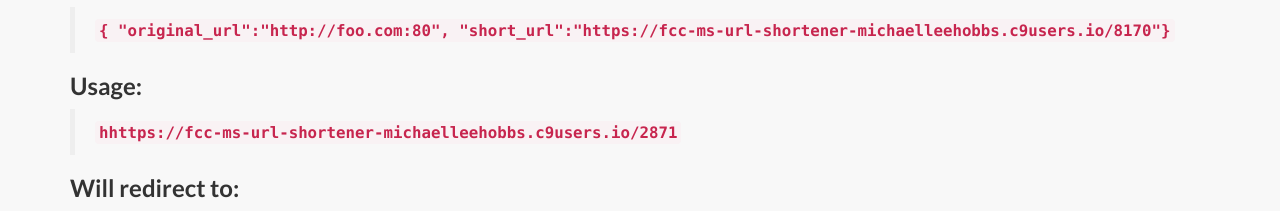
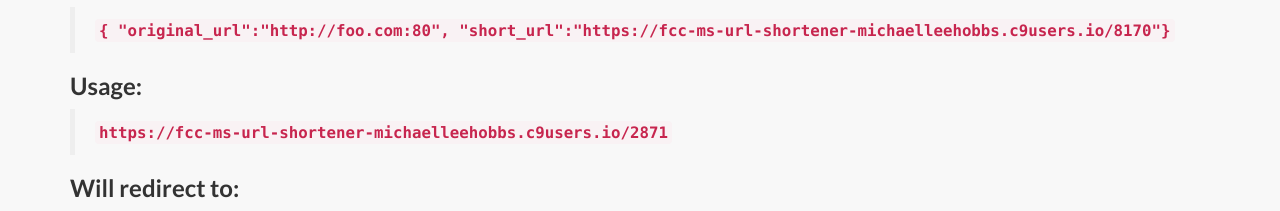
Before and after one commit to MichaelLeeHobbs/fcc-api-projects, a website: page client/index.html in a window 1280 px wide. Shown: the part 1235-1446 px from the top of the page. Drawn offline with Linux system fonts and the light colour scheme.

Commit message:
Removed an extra h

```diff
--- a/client/index.html
+++ b/client/index.html
@@ -131,7 +131,7 @@
                         </blockquote>
                         <h3>Usage:</h3>
                         <blockquote>
-                            <code>hhttps://fcc-ms-url-shortener-michaelleehobbs.c9users.io/2871</code>
+                            <code>https://fcc-ms-url-shortener-michaelleehobbs.c9users.io/2871</code>
                         </blockquote>
 
                         <h3>Will redirect to:</h3>
```
